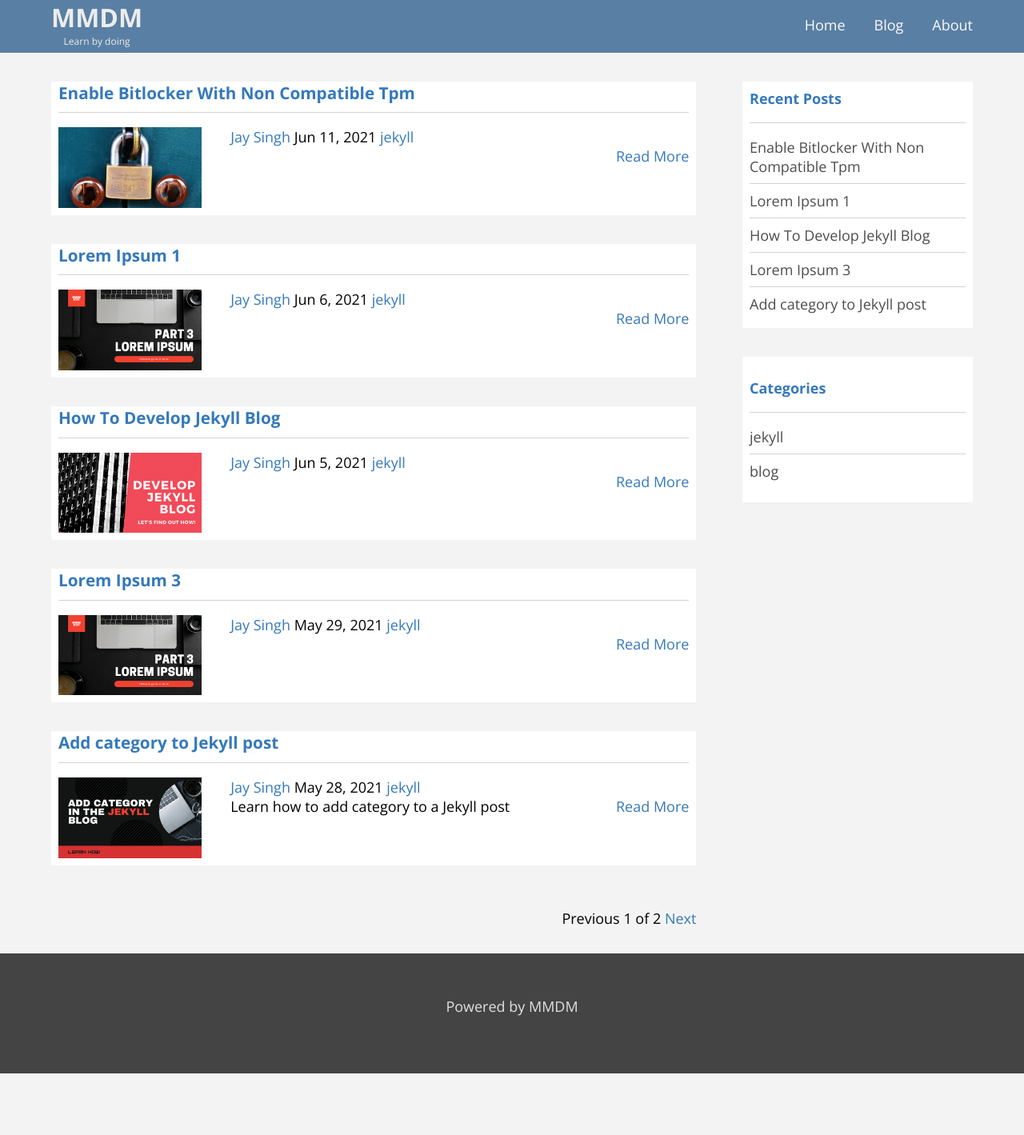
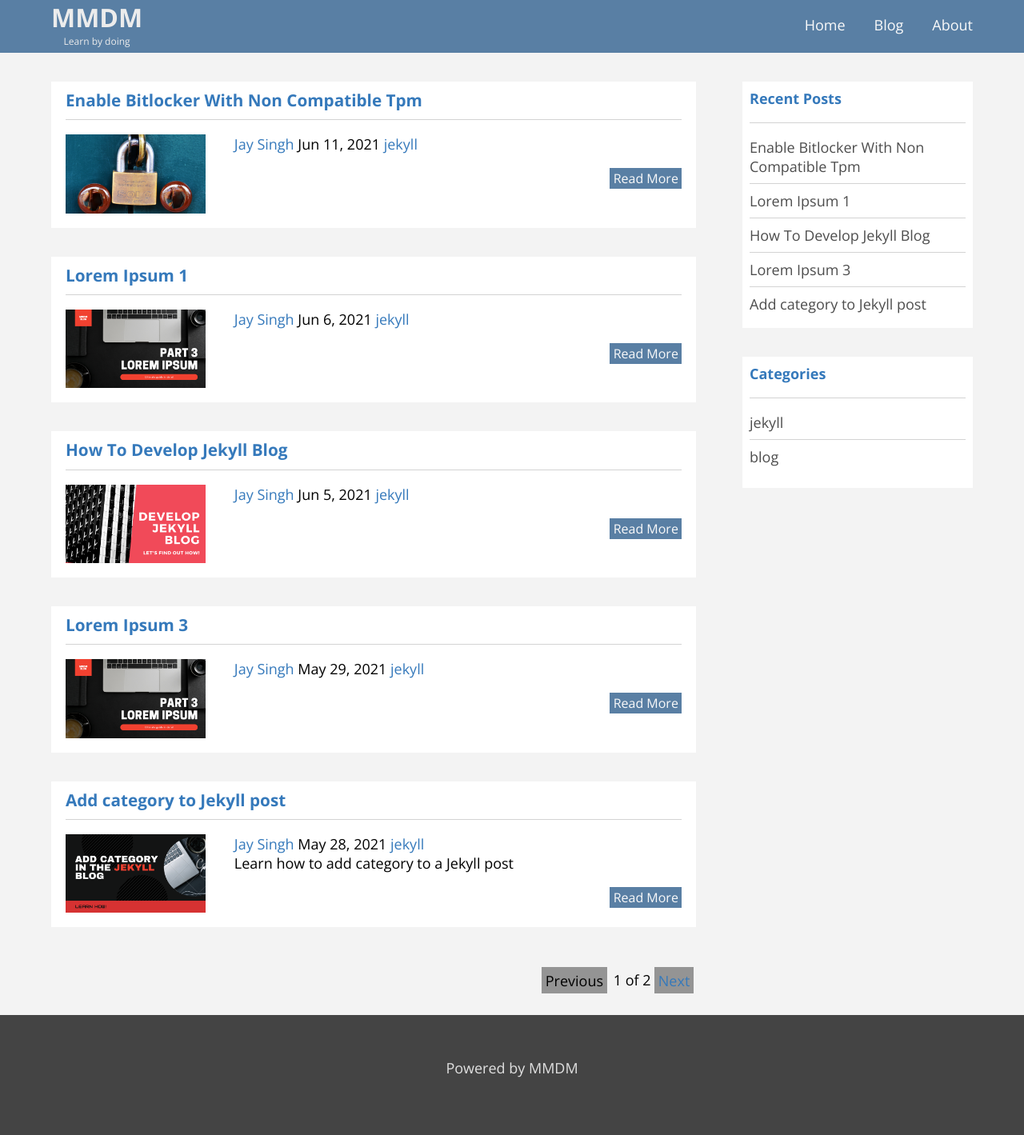
Before and after one commit to jays1ngh/jays1ngh.github.io, a Jekyll site: the page built from blog/index.html, in a window 1280 px wide. Shown: the whole page at 80% size. Built offline with Jekyll 4.4.1, drawn with Linux system fonts in a browser that asks for light colours; the list of posts is cut into pages by our own code; before the commit the page ends 1342 px from its top, so only the background shows below that.

Commit message:
updated files

```diff
--- a/_layouts/blog.html
+++ b/_layouts/blog.html
@@ -32,7 +32,8 @@ layout: default
                   {% unless forloop.last %}&nbsp;{% endunless %} {% endfor %}</span>
               </div>
               <div class="post-content">
-                {{ post.summary }}
+                <div class="post-content-summary">{{ post.summary }}
+                  </div>
                 <!-- <p>{{post.excerpt}}</p> -->
 
                 <!-- Read more button -->
--- a/_sass/main.scss
+++ b/_sass/main.scss
@@ -97,6 +97,18 @@ a {
   margin-bottom: .5em;
 }
 
+.post-read-more a {
+  color: #fafafa;
+  font-weight: 400;
+  font-size: 1rem;
+  margin: 0;
+}
+
+.post-read-more a:hover,
+.post-read-more a:focus {
+  color: #e1e1e1;
+}
+
 // sidebar-secondary
 
 .sidebar-secondary p {
@@ -123,7 +135,7 @@ a {
 
 // This is applied on the Categories widget title
 .categories-all-widget h2 {
-  margin-top: 1em;
+
 }
 
 /* ==================
@@ -149,7 +161,9 @@ header {
   margin-bottom: 2em;
 }
 
-// Blog Page
+/* ====
+  Blog Page
+  ========*/
 .blog-container {
   display: flex;
   justify-content: space-between;
@@ -167,7 +181,7 @@ header {
 
 .post-card-outer {
   background-color: #ffffff;
-  padding: 0 .5em .5em .5em;
+  padding: .5em 1em 1em 1em;
   margin-bottom: 2em;
 }
 
@@ -201,12 +215,21 @@ width: 25%;
 }
 
 .post-content {
+}
 
+.post-content-summary {
+  margin-bottom: 1em;
 }
 
 .post-read-more {
   float: right;
-  margin-bottom: 1em;;
+  padding:0 .25em .1em .25em;
+  background-color: #597FA4;
+}
+
+.post-read-more:hover,
+.post-read-more:focus {
+  background-color: #949494;
 }
 
 .sidebar-secondary {
@@ -249,9 +272,39 @@ width: 25%;
   border: 0;
 }
 
+// Pagination
+
 .pagination {
   margin-top: 1em;
   float: right;
+}
+
+.previous {
+  background-color: #949494;
+  padding: .25em;
+  margin: 0 .2em 0 0;
+}
+
+.previous:hover,
+.previous:focus {
+  background-color: #597FA4;
+  color: #c9c9c9;
+}
+
+.page_number {
+
+}
+
+.next {
+  background-color: #949494;
+  padding: .25em;
+  margin: 0 .2em 0 0;
+}
+
+.next:hover,
+.next:focus {
+  background-color: #597FA4;
+  color: #c9c9c9;
 }
 
 
```
